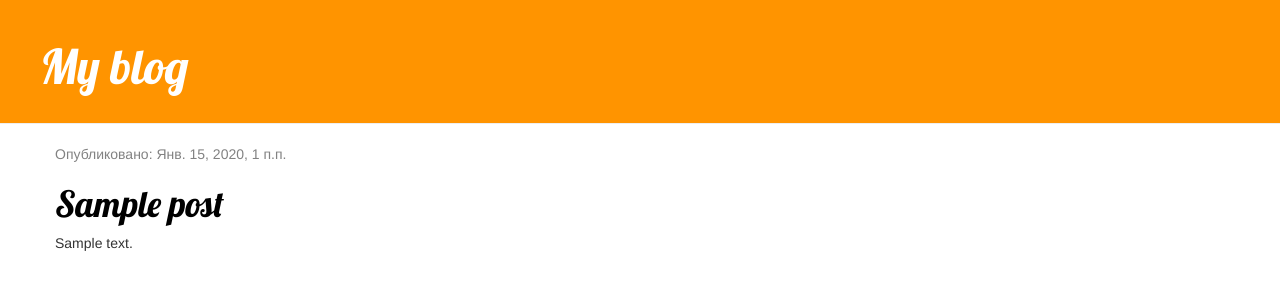
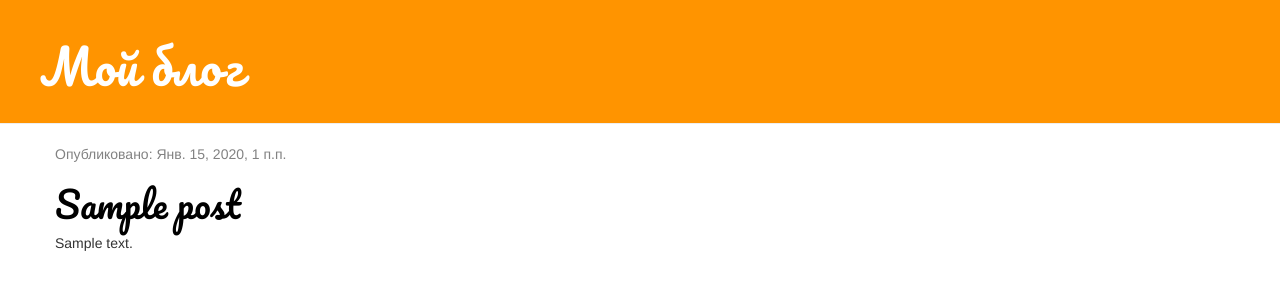
Before and after one commit to alexstux/my-first-blog, a Django app: template blog/templates/blog/post_list.html in a window 1280 px wide. Shown: the top 300 px of the page. Run offline with Django 3.2, Linux system fonts and the light colour scheme; the template is opened without the code that fills it: values that come from a table or form of the project are taken from there, others are empty; tables that the repository leaves empty hold one stand-in row (values such as "Sample post"); some libraries are stand-ins or nearby versions.

Commit message:
css and html

```diff
--- a/blog/static/css/blog.css
+++ b/blog/static/css/blog.css
@@ -15,7 +15,7 @@
 }
 
 h1, h2, h3, h4 {
-    font-family: 'Lobster', cursive;
+    font-family: 'Pacifico', cursive;
 }
 
 .date {
@@ -38,7 +38,7 @@ h1, h2, h3, h4 {
 }
 
 .post {
-    margin-bottom: 70px;
+    margin-bottom: 30px;
 }
 
 .post h1 a, .post h1 a:visited {
--- a/blog/templates/blog/post_list.html
+++ b/blog/templates/blog/post_list.html
@@ -3,14 +3,15 @@
     <head>
 		<link rel="stylesheet" href="//maxcdn.bootstrapcdn.com/bootstrap/3.2.0/css/bootstrap.min.css">
 		<link rel="stylesheet" href="//maxcdn.bootstrapcdn.com/bootstrap/3.2.0/css/bootstrap-theme.min.css">
-		<link href="https://fonts.googleapis.com/css?family=Lobster&subset=latin,cyrillic" rel="stylesheet" type="text/css">
+		<link href="https://fonts.googleapis.com/css?family=Lobster&display=swap" rel="stylesheet">
+		<link href="https://fonts.googleapis.com/css?family=Pacifico&display=swap" rel="stylesheet">
 		<link rel="stylesheet" href="{% static 'css/blog.css' %}">
         <title>Liveart blog</title>
     </head>
 
     <body>
 		<div class="page-header">
-			<h1><a href="/">My blog</a></h1>
+			<h1><a href="/">Мой блог</a></h1>
 		</div>
 
 		<div class="content container">
```
